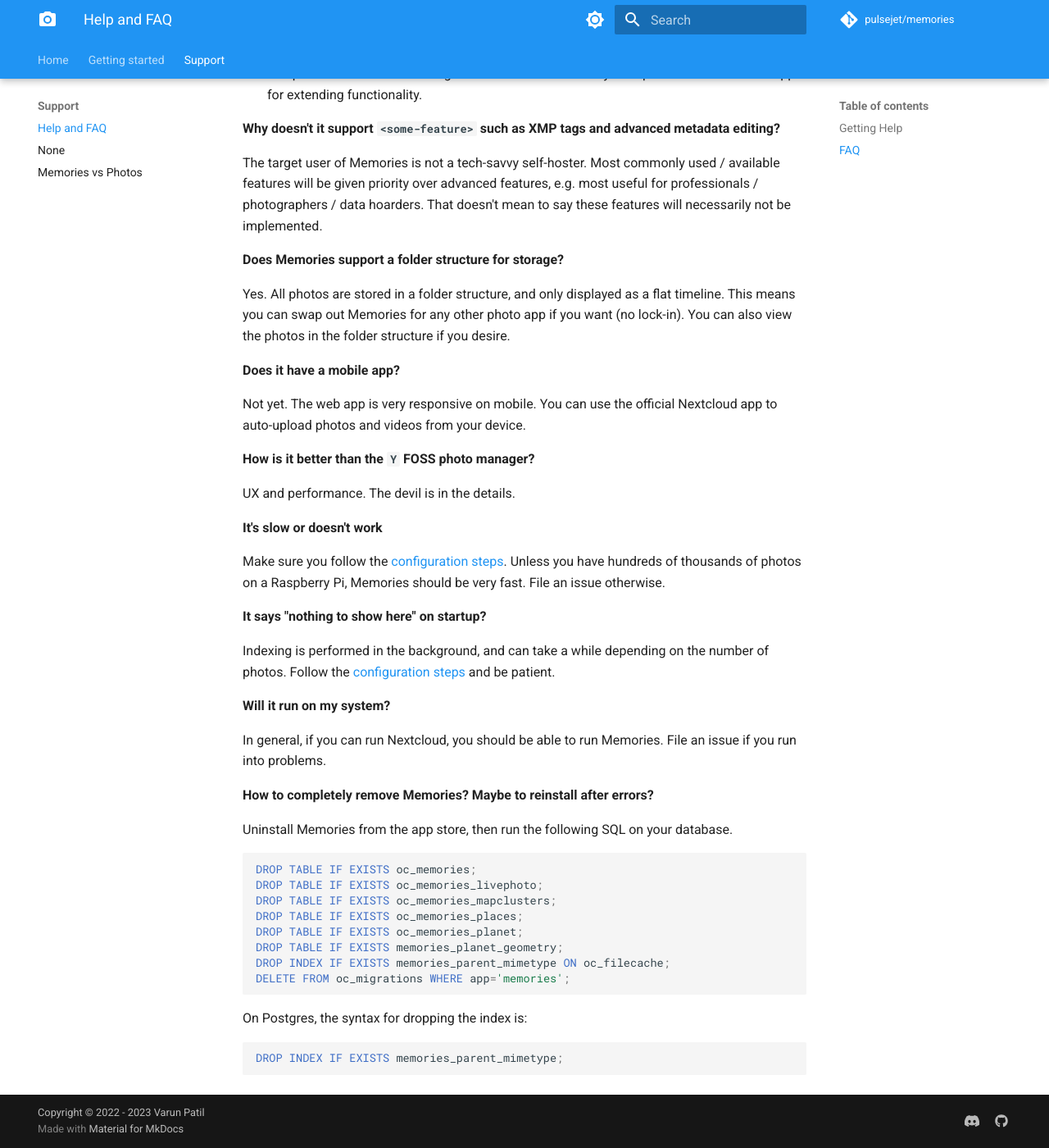
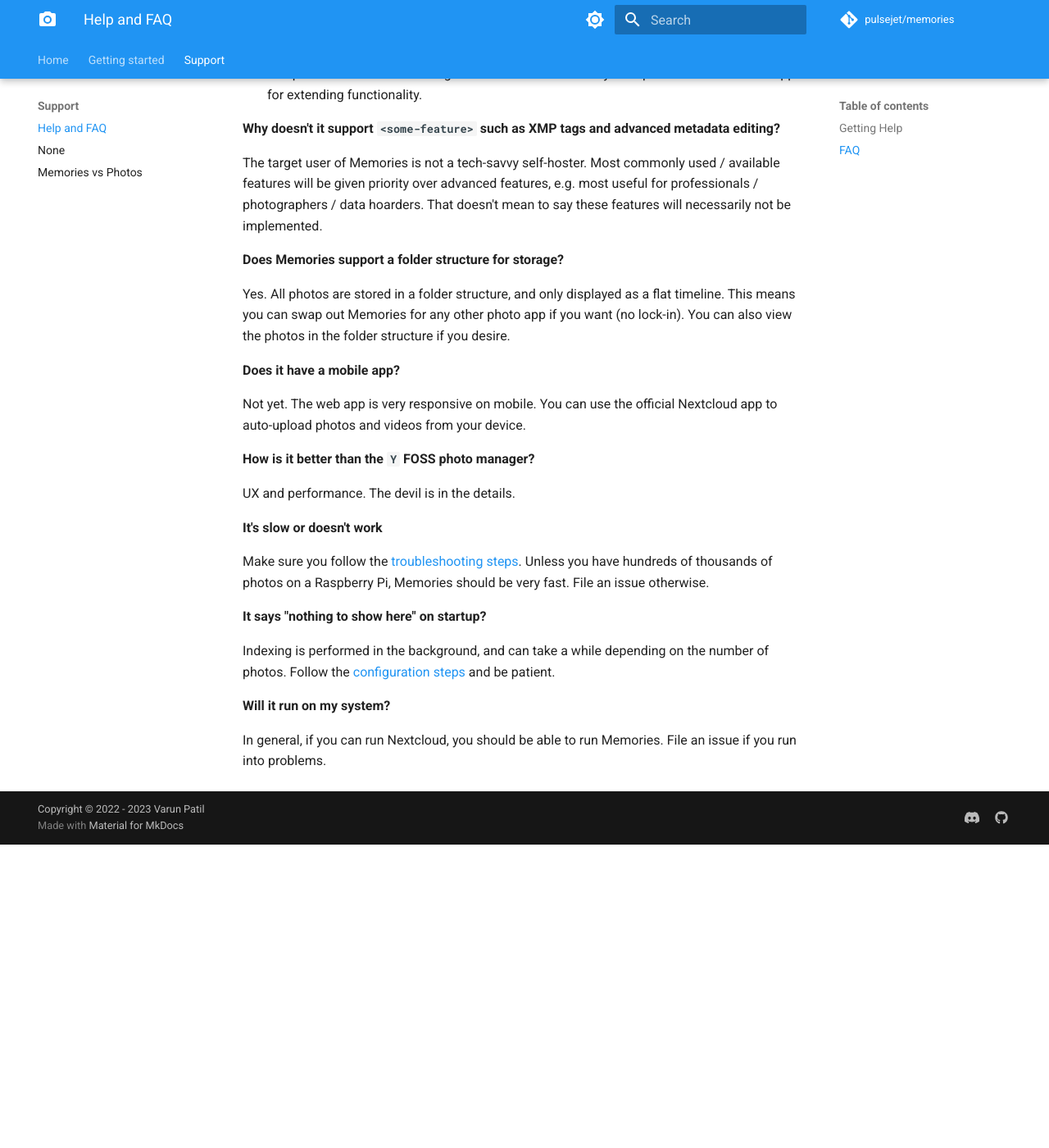
Before and after one commit to jonrin0213/photo-viewer, an MkDocs documentation site: the page built from docs/faq.md, in a window 1280 px wide and 1400 px high, scrolled down 1014 px. Shown: the whole window at 82% size. Built offline with MkDocs 1.6.1 and Material for MkDocs 9.7.7, drawn with Linux system fonts in a browser that asks for light colours; plug-ins that fetch from the network failed and are left out; comment, search, counter and statistics services are not loaded; after the commit the page ends 2044 px from its top, so only the background shows below that.

Commit message:
docs: update troubleshooting guide
Signed-off-by: Varun Patil <radialapps@gmail.com>

````diff
--- a/docs/faq.md
+++ b/docs/faq.md
@@ -54,7 +54,7 @@
 
 **It's slow or doesn't work**
 
-Make sure you follow the [configuration steps](../config). Unless you have hundreds of thousands of photos on a Raspberry Pi, Memories should be very fast. File an issue otherwise.
+Make sure you follow the [troubleshooting steps](../troubleshooting/#performance). Unless you have hundreds of thousands of photos on a Raspberry Pi, Memories should be very fast. File an issue otherwise.
 
 **It says "nothing to show here" on startup?**
 
@@ -64,24 +64,3 @@
 **Will it run on my system?**
 
 In general, if you can run Nextcloud, you should be able to run Memories. File an issue if you run into problems.
-
-**How to completely remove Memories? Maybe to reinstall after errors?**
-
-Uninstall Memories from the app store, then run the following SQL on your database.
-
-```sql
-DROP TABLE IF EXISTS oc_memories;
-DROP TABLE IF EXISTS oc_memories_livephoto;
-DROP TABLE IF EXISTS oc_memories_mapclusters;
-DROP TABLE IF EXISTS oc_memories_places;
-DROP TABLE IF EXISTS oc_memories_planet;
-DROP TABLE IF EXISTS memories_planet_geometry;
-DROP INDEX IF EXISTS memories_parent_mimetype ON oc_filecache;
-DELETE FROM oc_migrations WHERE app='memories';
-```
-
-On Postgres, the syntax for dropping the index is:
-
-```sql
-DROP INDEX IF EXISTS memories_parent_mimetype;
-```
--- a/mkdocs.yml
+++ b/mkdocs.yml
@@ -42,6 +42,7 @@
       - 'config.md'
       - 'file-types.md'
       - 'hw-transcoding.md'
+      - 'troubleshooting.md'
       - 'system-config.md'
   - Support:
       - 'faq.md'
````
Also changed, not shown: docs/troubleshooting.md (added, +74 -0 lines), .github/ISSUE_TEMPLATE/bug_report.md.
